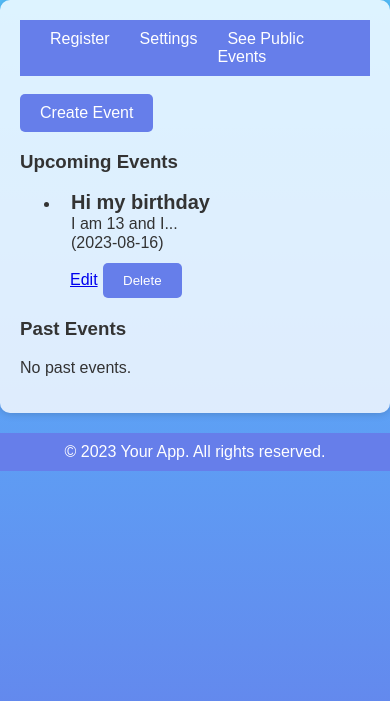
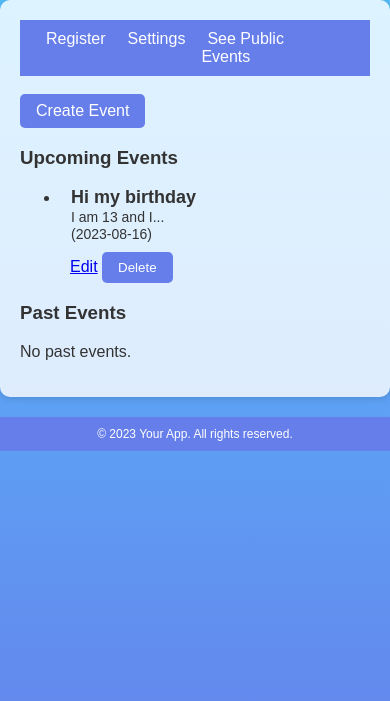
Before and after one commit to shaharalonii/Event-Planning-App, a Flask app: page /dashboard in a window 390 px wide. Shown: the top 701 px of the page. Run offline with Flask 3, Linux system fonts and the light colour scheme; a user stored in the database is signed in; data comes from the database, SQL or seed files in the repository.

Commit message:
added styles

```diff
--- a/static/css/styles.css
+++ b/static/css/styles.css
@@ -140,8 +188,54 @@ footer p {
   border-radius: 5px;
   text-decoration: none;
   cursor: pointer;
+  animation: slideInRight 0.5s ease-in-out;
 }
 
 .btn-create-event:hover {
   background-color: #5c50ef;
+  animation: slideInRight 0.5s ease-in-out;
 }
+
+/* Small screen styles */
+@media screen and (max-width: 768px) {
+  .container {
+    max-width: 90%;
+  }
+
+  h1 {
+    font-size: 24px;
+  }
+
+  input[type="submit"],
+  button {
+    padding: 8px 16px;
+  }
+
+  .flash-message {
+    font-size: 14px;
+  }
+
+  nav ul li a {
+    padding: 3px 6px;
+  }
+
+  footer p {
+    font-size: 12px;
+  }
+
+  .event-details h5 {
+    font-size: 18px;
+  }
+
+  .event-details p {
+    font-size: 14px;
+  }
+
+  .event-buttons button {
+    margin: 0;
+  }
+
+  .btn-create-event {
+    padding: 8px 16px;
+  }
+}
```
Also changed, not shown: other parts of static/css/styles.css (+49 -1 lines), migrations/versions/80619534b84e_add_push_token_column_to_user.py (added, +40 -0 lines).
